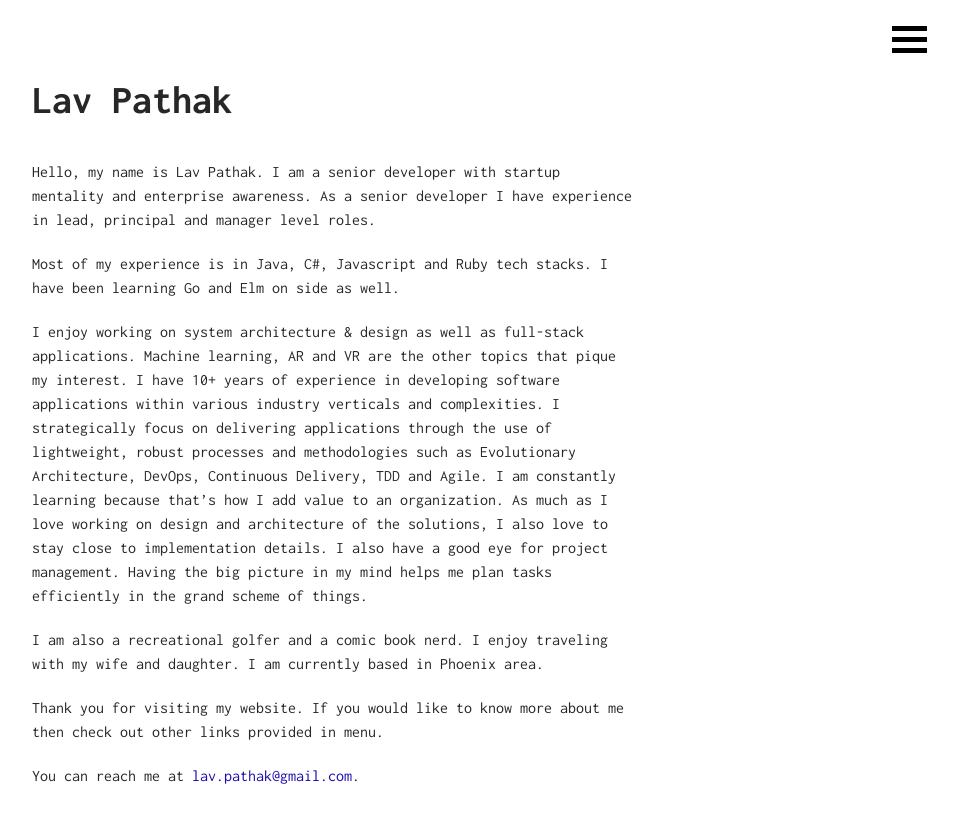
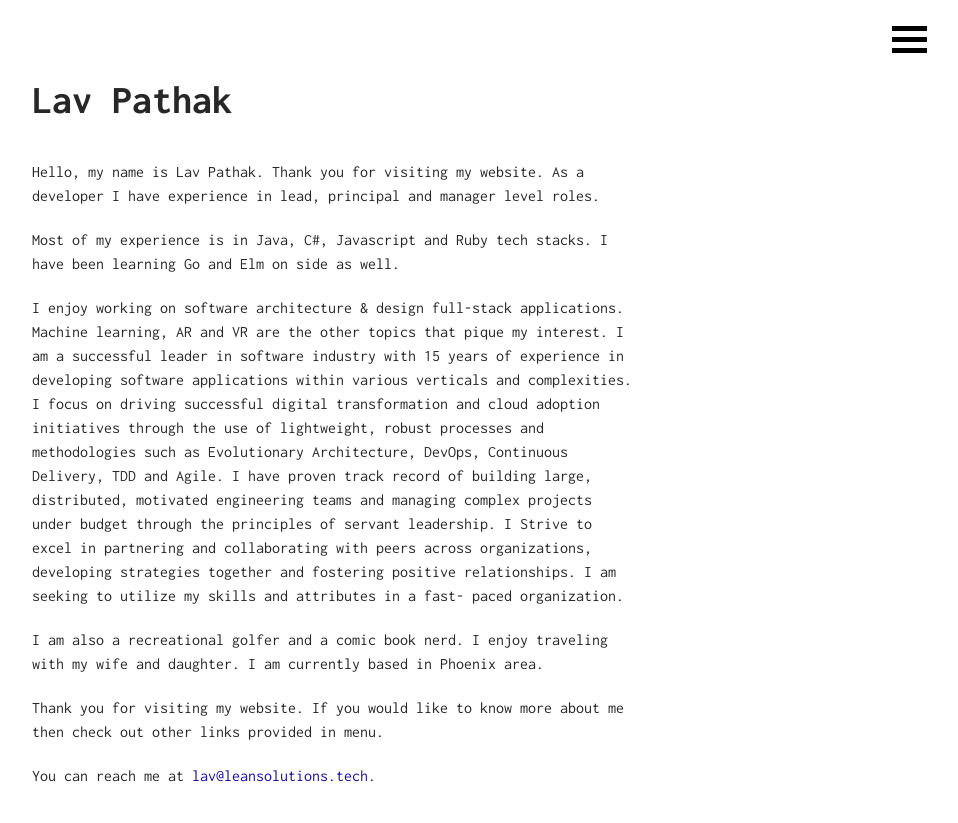
Before and after one commit to lavpathak/lavpathak.com, a Jekyll site: the page built from index.html, in a window 1280 px wide. Shown: the top 823 px of the page, without its empty margins (308-1266 px from the left). Built offline with Jekyll 4.4.1, drawn with Linux system fonts in a browser that asks for light colours.

Commit message:
Update homepage content.

```diff
--- a/index.html
+++ b/index.html
@@ -3,8 +3,8 @@ layout: home
 ---
 
 <div class="paragraph">
- Hello, my name is Lav Pathak. I am a senior developer with startup mentality and enterprise awareness.
- As a senior developer I have experience in lead, principal and manager level roles.
+ Hello, my name is Lav Pathak. Thank you for visiting my website.
+ As a developer I have experience in lead, principal and manager level roles.
 </div>
 
 <div class="paragraph">
@@ -12,11 +12,10 @@ layout: home
 </div>
 
 <div class="paragraph">
-  I enjoy working on system architecture & design as well as full-stack applications. Machine learning, AR and VR are the other topics that pique my interest.
-  I have 10+ years of experience in developing software applications within various industry verticals and complexities.
-  I strategically focus on delivering applications through the use of lightweight, robust processes and methodologies such as Evolutionary Architecture, DevOps, Continuous Delivery, TDD and Agile.
-  I am constantly learning because that’s how I add value to an organization. As much as I love working on design and architecture of the solutions, I also love to stay close to implementation details.
-  I also have a good eye for project management. Having the big picture in my mind helps me plan tasks efficiently in the grand scheme of things.
+  I enjoy working on software architecture & design full-stack applications. Machine learning, AR and VR are the other topics that pique my interest.
+  I am a successful leader in software industry with 15 years of experience in developing software applications within various verticals and complexities. I focus on driving successful digital transformation and cloud adoption initiatives through the use of lightweight,
+  robust processes and methodologies such as Evolutionary Architecture, DevOps, Continuous Delivery, TDD and Agile. I have proven track record of building large, distributed, motivated engineering teams and managing complex projects under budget through the principles of servant leadership.
+  I Strive to excel in partnering and collaborating with peers across organizations, developing strategies together and fostering positive relationships. I am seeking to utilize my skills and attributes in a fast- paced organization.
 </div>
 
 <div class="paragraph">
@@ -28,5 +27,5 @@ layout: home
 </div>
 
 <div class="paragraph">
-  You can reach me at <a href="mailto:lav.pathak@gmail.com">lav.pathak@gmail.com</a>.
+  You can reach me at <a href="mailto:lav@leansolutions.tech">lav@leansolutions.tech</a>.
 </div>
```
